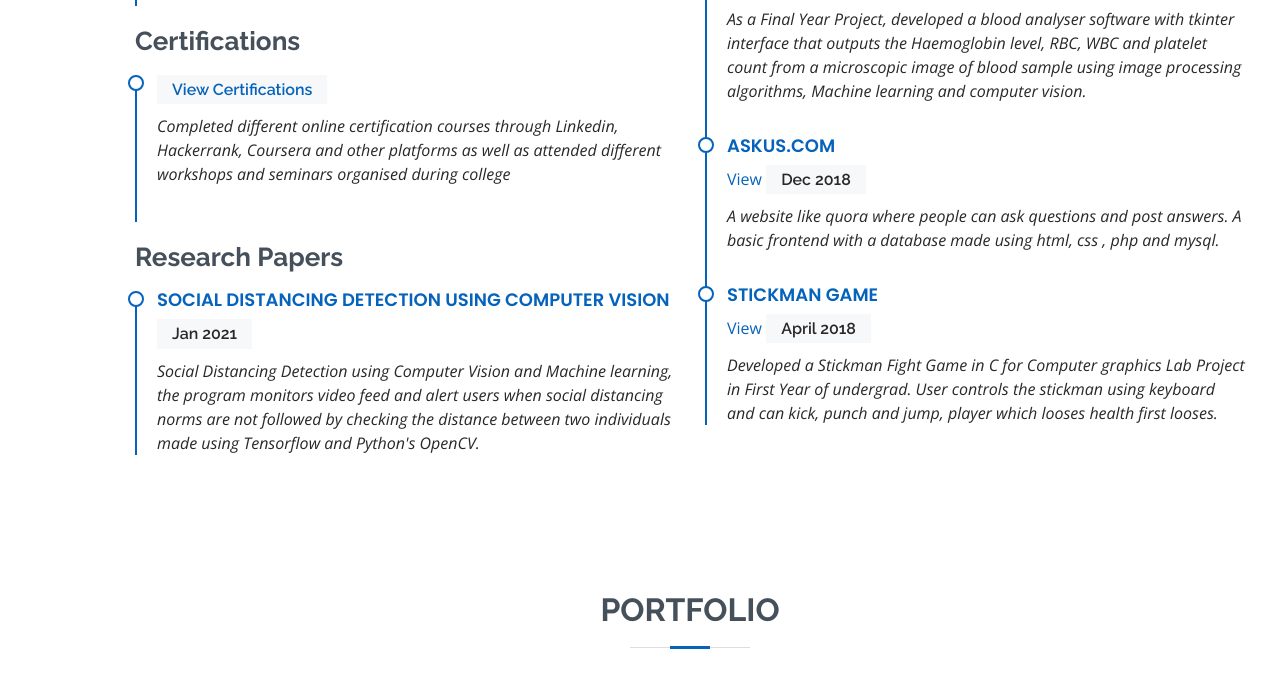
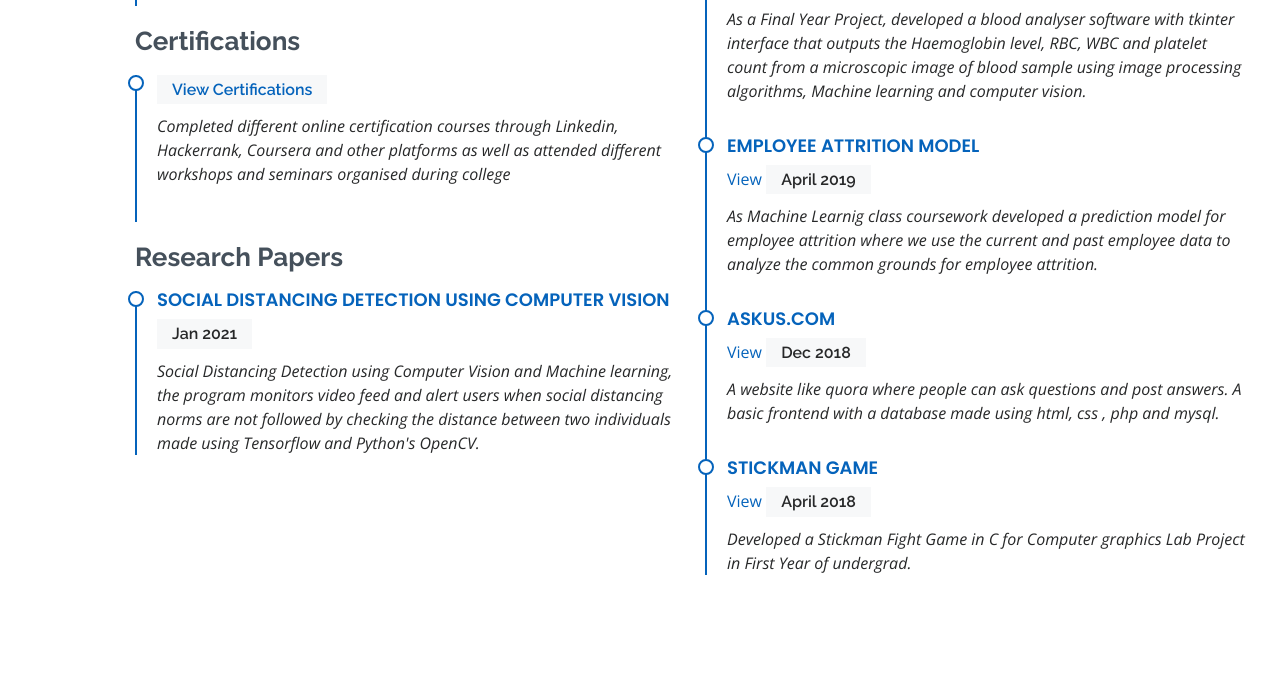
Before and after one commit to docmhvr/docmhvr.github.io, a plain HTML site: page index.html in a window 1280 px wide. Shown: the part 3142-3838 px from the top of the page. Drawn offline with nearby package versions, Linux system fonts and the light colour scheme.

Commit message:
Added ML project

```diff
--- a/index.html
+++ b/index.html
@@ -329,6 +329,12 @@
               <p><em>As a Final Year Project, developed a blood analyser software with tkinter interface that outputs the Haemoglobin level, RBC, WBC and platelet count from a microscopic image of blood sample using image processing algorithms, Machine learning and computer vision.</em></p>
             </div>
             <div class="resume-item">
+              <h4>Employee Attrition Model</h4>
+              <a href="https://drive.google.com/file/d/1he8O4eN27PeSas_9k5z_Q6mr7ZGRB5Al/view?usp=sharing" target="_blank">View</a>
+              <h5>April 2019</h5>
+              <p><em>As Machine Learnig class coursework developed a prediction model for employee attrition where we use the current and past employee data to analyze the common grounds for employee attrition.</em></p>
+            </div>
+            <div class="resume-item">
               <h4>Askus.com</h4>
               <a href="https://github.com/docmhvr/Askus" target="_blank">View</a>
               <h5>Dec 2018</h5>
@@ -338,7 +344,7 @@
               <h4>Stickman Game</h4>
               <a href="https://drive.google.com/file/d/1ChtprOG9DBh6wGK3A-10zWWzv8IUwA9A/view?usp=sharing" target="_blank">View</a>
               <h5>April 2018</h5>
-              <p><em>Developed a Stickman Fight Game in C for Computer graphics Lab Project in First Year of undergrad. User controls the stickman using keyboard and can kick, punch and jump, player which looses health first looses.</em></p>
+              <p><em>Developed a Stickman Fight Game in C for Computer graphics Lab Project in First Year of undergrad.</em></p>
             </div>
           </div>
         </div>
```
